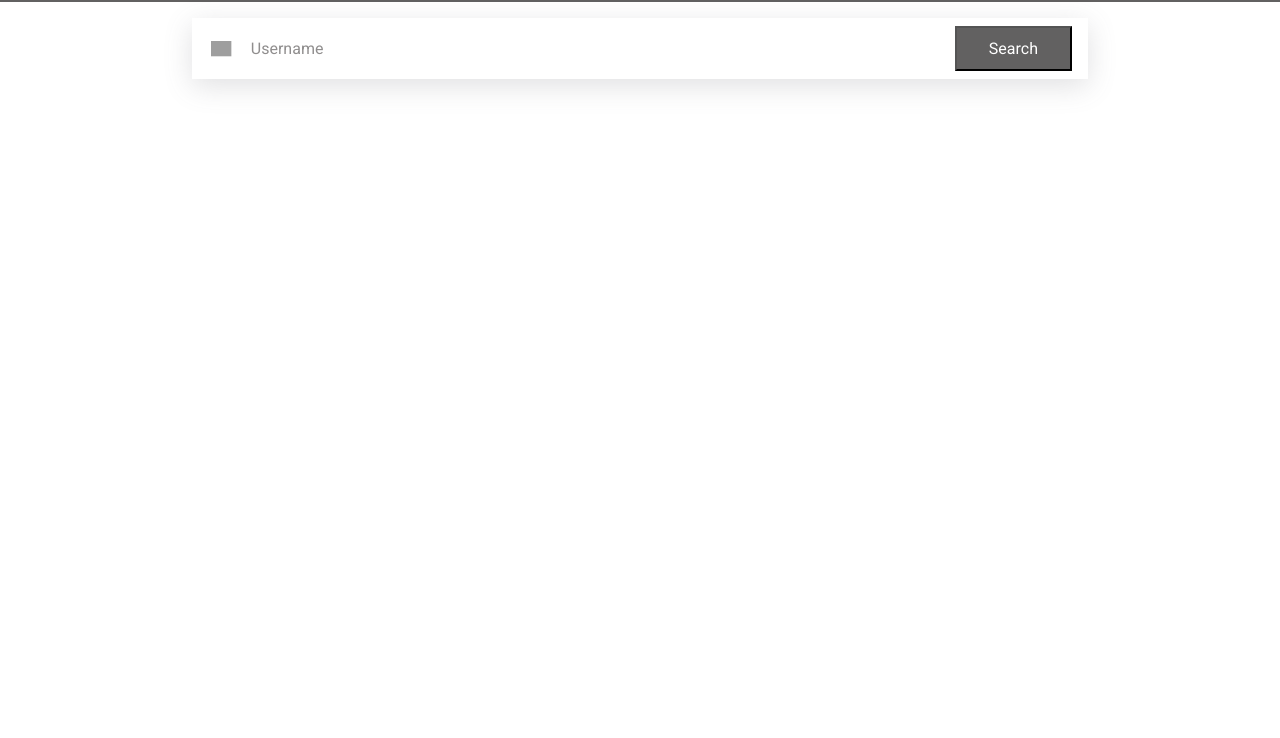
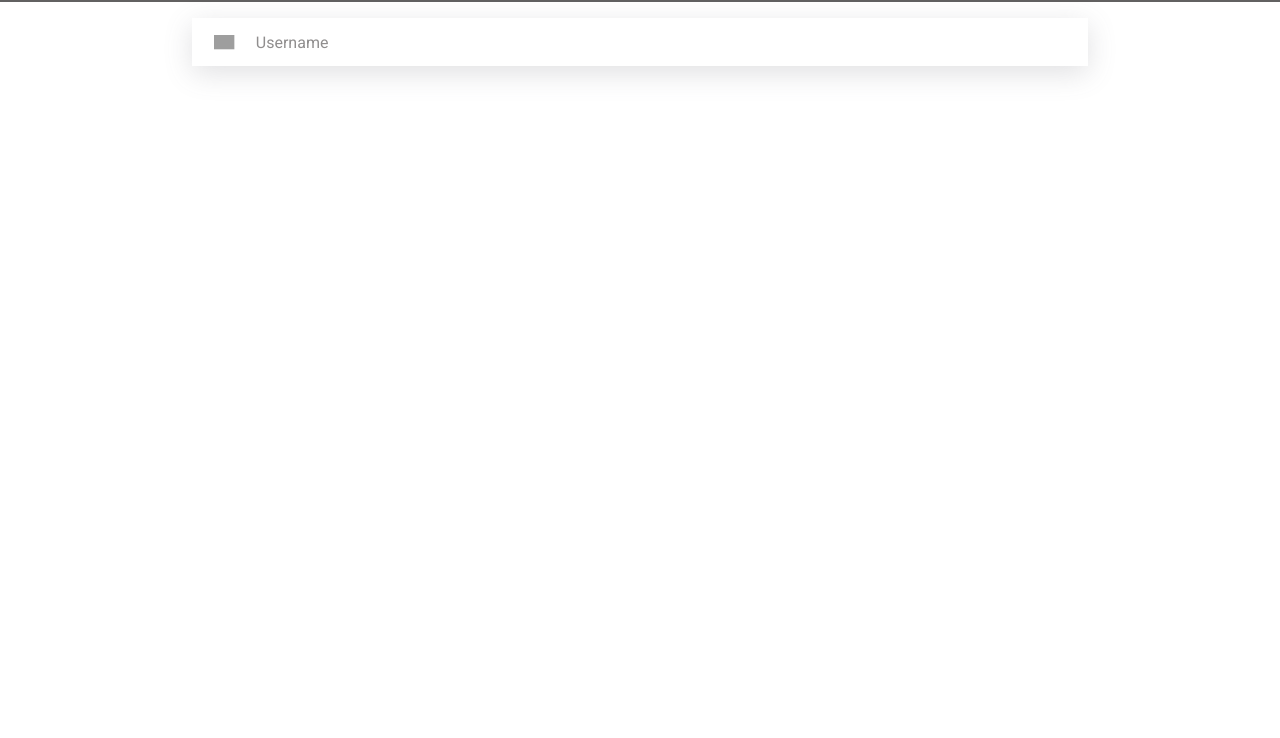
Before and after one commit to hemantjayas/github-profile-search, a plain HTML site: page index.html in a window 1280 px wide. Shown: the part 62-800 px from the top of the page. Drawn offline with Linux system fonts and the light colour scheme; grey boxes are pictures that could not be loaded.

```diff
--- a/index.html
+++ b/index.html
@@ -22,7 +22,6 @@
         <div class="main">
             <div><img src="https://img.icons8.com/ios-glyphs/30/search--v1.png" alt="search--v1" /></div>
             <input id="searchbar" type="text" placeholder="Username">
-            <button id="search_button" >Search</button>
         </div>
         <div id="search_result"></div>
     </div>
--- a/sass/index.scss
+++ b/sass/index.scss
@@ -74,14 +74,7 @@
             }
         }
 
-        button{
-            padding: .7rem 2rem;
-            background-color: #626161;
-            color: white;
-            font-size: 1rem;
-            font-weight: 500;
 
-        }
 
     }
 }
```
Also changed, not shown: sass/index.css, 1 other file.
